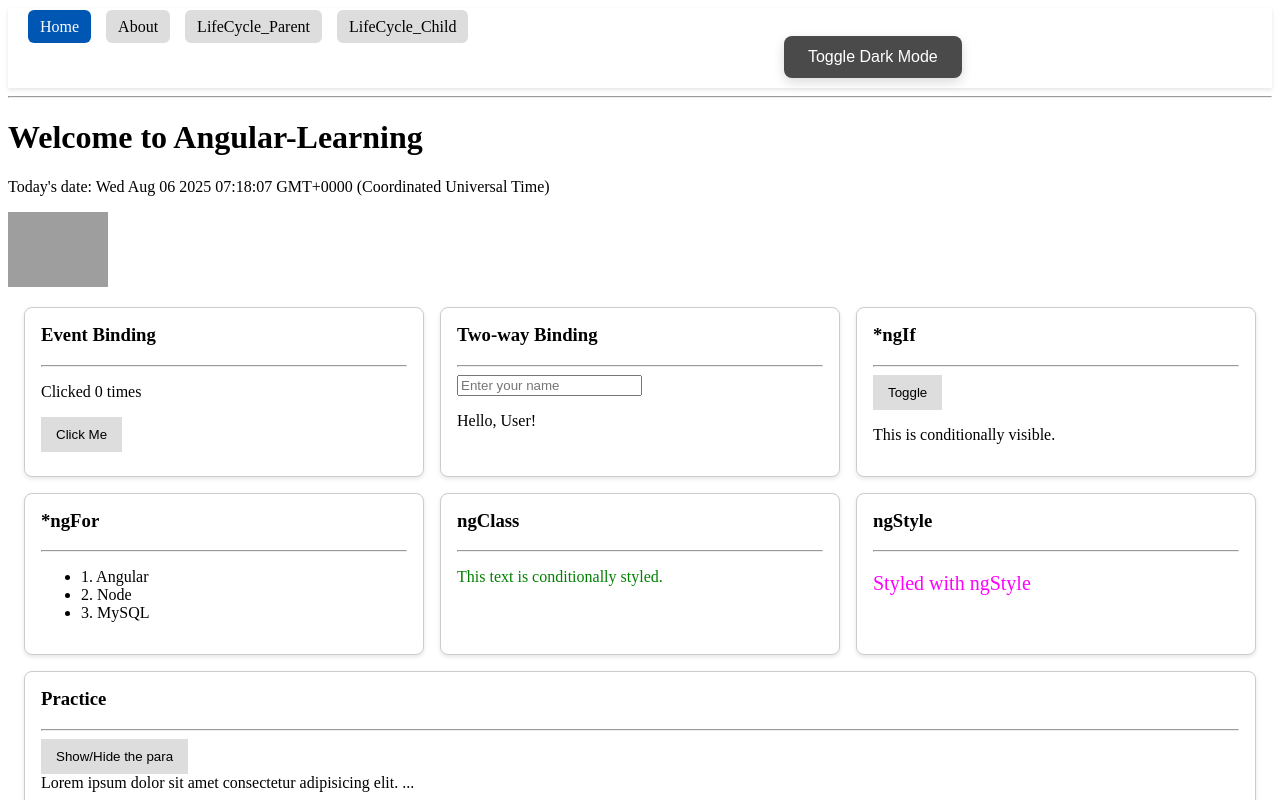
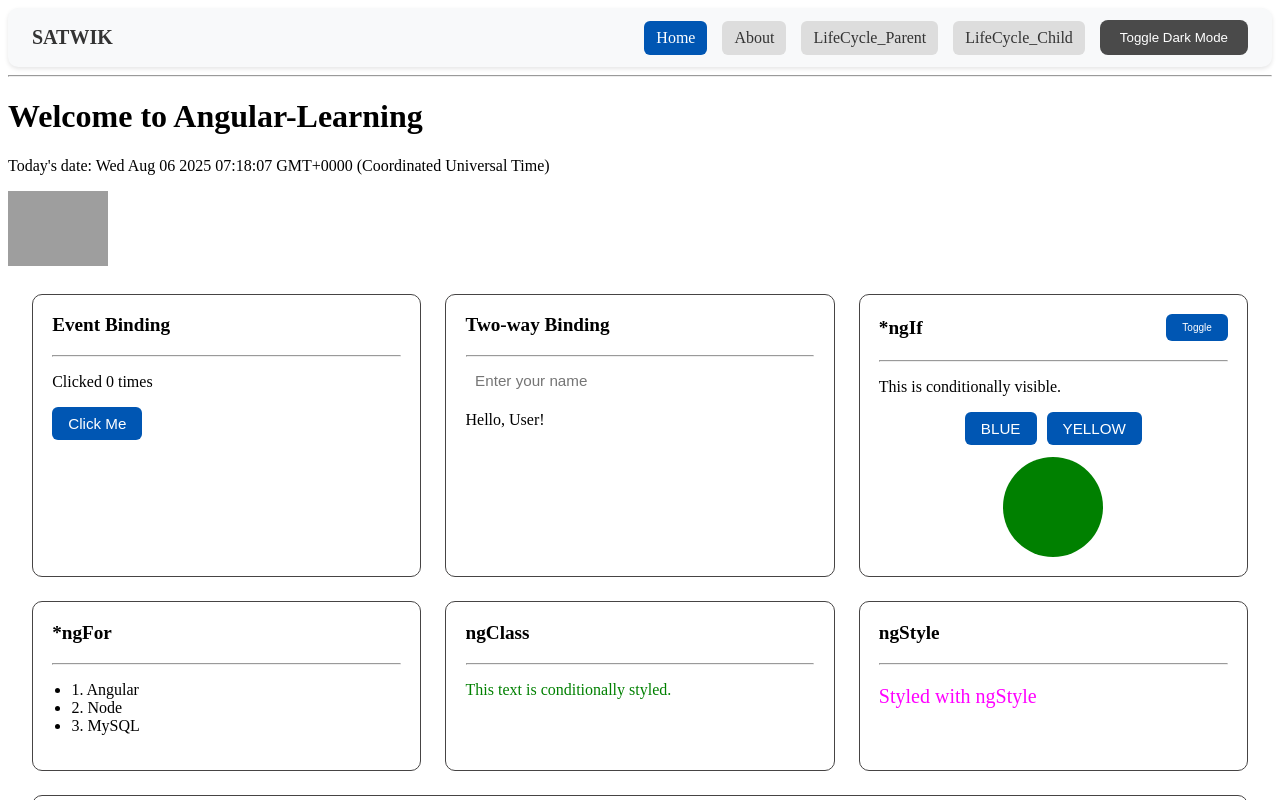
Before and after one commit to satwik20017/Angular_learning_Frontend, an Angular app: page / in a window 1280 px wide. Shown: the top 800 px of the page. Built offline with nearby package versions, Linux system fonts and the light colour scheme; grey boxes are pictures that could not be loaded.

Commit message:
8th commit

```diff
--- a/src/app/about/about.component.css
+++ b/src/app/about/about.component.css
@@ -1,3 +1,30 @@
+/* === THEME VARIABLES === */
+:root {
+  --primary-color: #7a5af8;
+  --primary-hover: #5e45d1;
+  --secondary-bg: #f9f9f9;
+  --text-color: #333;
+  --border-color: #ccc;
+  --box-bg: #fff;
+  --box-text: #333;
+  --form-bg: #fff;
+  --form-text: #333;
+  --shadow-color: rgba(0, 0, 0, 0.08);
+}
+
+body.dark-mode {
+  --primary-color: #66aaff;
+  --primary-hover: #4a91dd;
+  --secondary-bg: #1e1e1e;
+  --text-color: #eaeaea;
+  --border-color: #444;
+  --box-bg: #2a2a2a;
+  --box-text: #eaeaea;
+  --form-bg: #2a2a2a;
+  --form-text: #eaeaea;
+  --shadow-color: rgba(255, 255, 255, 0.08);
+}
+
 /* === GENERAL FLEX CONTAINERS === */
 .table-row,
 .responsive-row {
@@ -20,53 +47,54 @@
   gap: 2rem;
   justify-content: center;
   flex-wrap: wrap;
-  padding: 1rem;
+  padding: 1.5rem;
   margin-bottom: 2rem;
+  background-color: var(--secondary-bg);
+  transition: background-color 0.3s ease;
 }
 
-/* === FORM STYLING (unchanged) === */
+/* === FORM STYLING === */
 .custom-form {
   padding: 1.5rem;
   border-radius: 10px;
-  width: fit-content;
   min-width: 320px;
-  border: 1px solid #ccc;
-  font-family: 'Segoe UI', Tahoma, Geneva, Verdana, sans-serif;
-  box-shadow: 0 8px 20px rgba(0, 0, 0, 0.08);
-   background-color: var(--form-bg);
+  border: 1px solid var(--border-color);
+  background-color: var(--form-bg);
   color: var(--form-text);
+  box-shadow: 0 4px 12px var(--shadow-color);
+  transition: all 0.3s ease;
 }
 
 .form-title {
   font-size: 1.2rem;
   font-weight: bold;
   margin-bottom: 1rem;
-  color: #333;
+  color: var(--primary-color);
 }
 
 .custom-form label {
   display: block;
   margin-bottom: 6px;
   font-weight: bold;
-  color: #333;
+  color: var(--box-text);
 }
 
 .custom-form input[type="text"],
 .custom-form input[type="email"] {
-  width: 250px;
+  width: 100%;
   padding: 10px;
-  margin-bottom: 10px;
+  margin-bottom: 12px;
   border-radius: 6px;
   font-size: 14px;
-  border: 1px solid #ccc;
-  color: #000;
-  background-color: #fff;
+  border: 1px solid var(--border-color);
+  color: var(--box-text);
+  background-color: var(--box-bg);
   transition: border-color 0.3s ease, box-shadow 0.3s ease;
 }
 
 .custom-form input:focus {
   outline: none;
-  border-color: #7a5af8;
+  border-color: var(--primary-color);
   box-shadow: 0 0 0 2px rgba(122, 90, 248, 0.2);
 }
 
@@ -90,12 +118,12 @@
 }
 
 .custom-form button[type="submit"] {
-  background-color: #7a5af8;
+  background-color: var(--primary-color);
   color: white;
 }
 
 .custom-form button[type="submit"]:hover {
-  background-color: #5e45d1;
+  background-color: var(--primary-hover);
 }
 
 .custom-form button[type="submit"]:disabled {
@@ -117,25 +145,39 @@
 
 /* === SECTION BLOCK STYLING === */
 .divclass {
-   background-color: var(--box-bg);
+  background-color: var(--box-bg);
   color: var(--box-text);
-  border: 1px solid #ccc;
+  border: 1.9px solid rgb(70, 68, 68);
   padding: 1rem;
   margin: 1rem auto;
   max-width: 800px;
-  box-shadow: 0 4px 12px rgba(0, 0, 0, 0.06);
+  box-shadow: 0 4px 12px var(--shadow-color);
   border-radius: 8px;
+  transition: all 0.3s ease;
+}
+
+.divclass h3 {
+  margin-top: 0;
+  font-size: 1.1rem;
+  color: var(--primary-color);
+}
+
+.divclass:hover {
+  transform: translateY(-5px);
+  box-shadow: 0 8px 16px var(--shadow-color);
 }
 
 /* === GENERAL PAGE STYLING === */
 body {
   font-family: 'Segoe UI', Tahoma, Geneva, Verdana, sans-serif;
-  background-color: #f9f9f9;
+  background-color: var(--secondary-bg);
+  color: var(--text-color);
   margin: 0;
   padding: 1rem;
+  transition: background-color 0.3s ease, color 0.3s ease;
 }
 
-/* === MEDIA QUERIES FOR SMALL SCREENS === */
+/* === MEDIA QUERIES === */
 @media (max-width: 768px) {
   .table-row,
   .responsive-row,
@@ -150,9 +192,4 @@ body {
     width: 100%;
     min-width: unset;
   }
-
-  .custom-form input[type="text"],
-  .custom-form input[type="email"] {
-    width: 100%;
-  }
 }
--- a/src/app/app.component.css
+++ b/src/app/app.component.css
@@ -9,60 +9,100 @@ nav {
   background-color: #f8f9fa;
   padding: 12px 24px;
   display: flex;
-  gap: 20px;
+  justify-content: space-between;
+  border-radius: 10px;
+  align-items: center;
+  position: relative;
   box-shadow: 0 2px 4px rgba(0, 0, 0, 0.1);
 }
 
-nav a {
+/* Dark mode navbar */
+body.dark-mode nav {
+  background-color: #222;
+  color: #f1f1f1;
+}
+
+.logo {
+  font-size: 20px;
+  font-weight: bold;
+  color: #333; /* Light mode */
+  transition: transform 0.2s ease, color 0.2s ease;
+}
+
+/* Dark mode logo */
+body.dark-mode .logo {
+  color: #f1f1f1; /* Light text for dark background */
+}
+
+.logo:hover {
+  transform: scale(1.3); /* Slightly bigger */
+  color: #007bff; /* Light mode hover */
+}
+
+body.dark-mode .logo:hover {
+  color: #4da3ff; /* Dark mode hover */
+}
+
+.nav-links {
+  display: flex;
+  gap: 15px;
+  align-items: center;
+}
+
+.nav-links a {
   text-decoration: none;
   color: #333;
-  font-weight: 500;
-  font-size: 16px;
   padding: 8px 12px;
   border-radius: 6px;
   transition: background-color 0.2s ease, color 0.2s ease;
 }
 
-nav a:hover {
+/* Dark mode links */
+body.dark-mode .nav-links a {
+  color: #f1f1f1;
+}
+
+.nav-links a:hover {
   background-color: #007bff;
   color: white;
 }
 
-nav a.active {
+/* Dark mode hover */
+body.dark-mode .nav-links a:hover {
+  background-color: #555;
+  color: white;
+}
+
+.nav-links a.active {
   background-color: #0056b3;
   color: white;
 }
 
-nav {
-  display: flex;
-  justify-content: space-between;
-  align-items: center;
-  padding: 10px 20px;
-  background-color: var(--bg-color);
-  color: var(--text-color);
+body.dark-mode .nav-links a.active {
+  background-color: #007bff;
+  color: white;
 }
 
-.nav-links a {
-  margin-right: 15px;
-  text-decoration: none;
-  color: inherit;
+
+body.dark-mode .nav-links a {
+  color: #f1f1f1;
+  background-color: transparent; /* Keep transparent when inactive */
 }
 
 .dark-mode-toggles {
-  padding: 12px 24px;
-  margin-left: 20cm;
+  padding: 10px 20px;
   border: none;
   border-radius: 8px;
   background-color: #4a4a4a;
   color: #fff;
-  font-size: 16px;
-  font-weight: 500;
   cursor: pointer;
   transition: background-color 0.3s ease, transform 0.2s ease;
-  box-shadow: 0 4px 12px rgba(0, 0, 0, 0.15);
-  display: inline-flex;
-  align-items: center;
-  gap: 8px;
+}
+
+/* Dark mode button styling */
+body.dark-mode .dark-mode-toggles {
+  background-color: #888;
+  color: #000;
 }
 
 .dark-mode-toggles:hover {
@@ -70,6 +110,49 @@ nav {
   transform: scale(1.05);
 }
 
-.dark-mode-toggles:active {
-  transform: scale(0.98);
+/* Dark mode button hover */
+body.dark-mode .dark-mode-toggles:hover {
+  background-color: #aaa;
 }
+
+/* Hamburger menu icon */
+.menu-icon {
+  display: none;
+  font-size: 24px;
+  cursor: pointer;
+}
+
+/* RESPONSIVE STYLES */
+@media (max-width: 768px) {
+  .menu-icon {
+    display: block;
+  }
+
+  .nav-links {
+    flex-direction: column;
+    position: absolute;
+    top: 60px;
+    right: 0;
+    background-color: #f8f9fa;
+    width: 200px;
+    padding: 10px;
+    border-radius: 6px;
+    box-shadow: 0 4px 12px rgba(0, 0, 0, 0.1);
+    display: none;
+  }
+
+  /* Dark mode dropdown background */
+  body.dark-mode .nav-links {
+    background-color: #222;
+  }
+
+  .nav-links.active {
+    display: flex;
+  }
+
+  .nav-links a,
+  .dark-mode-toggles {
+    width: 100%;
+    text-align: left;
+  }
+}
--- a/src/app/app.component.html
+++ b/src/app/app.component.html
@@ -1,14 +1,22 @@
 <nav>
-  <div class="nav-links">
+  <div class="logo">SATWIK</div>
+
+  <!-- Hamburger menu icon -->
+  <div class="menu-icon" (click)="isMenuOpen = !isMenuOpen">
+    &#9776;
+  </div>
+
+  <div class="nav-links" [class.active]="isMenuOpen">
     <a routerLink="/" routerLinkActive="active" [routerLinkActiveOptions]="{ exact: true }">Home</a>
     <a routerLink="/about" routerLinkActive="active">About</a>
     <a routerLink="/lifecycle_parent" routerLinkActive="active">LifeCycle_Parent</a>
     <a routerLink="/lifecycle_child" routerLinkActive="active">LifeCycle_Child</a>
+    <button type="button" (click)="toggleDarkMode()" class="dark-mode-toggles">
+      Toggle Dark Mode
+    </button>
+  </div>
+</nav>
 
-    <button type="button" (click)="toggleDarkMode()" class="dark-mode-toggles" style="margin-left: 20cm;margin-right: auto;">Toggle Dark Mode</button>
-  </div>
-
-</nav>
 
 
 <hr />
--- a/src/app/app.component.ts
+++ b/src/app/app.component.ts
@@ -14,8 +14,9 @@ import { ThemeService } from './theme.service';
   styleUrl: './app.component.css'
 })
 export class AppComponent {
- constructor(private themeService: ThemeService) {}
+  constructor(private themeService: ThemeService) { }
 
+  isMenuOpen = false;
   toggleDarkMode(): void {
     this.themeService.toggleTheme();
   }
--- a/src/app/home/home.component.css
+++ b/src/app/home/home.component.css
@@ -1,44 +1,106 @@
+:root {
+  --primary-color: #0056b3;
+  --secondary-color: #f8f9fa;
+  --text-color: #333;
+  --box-bg: #fff;
+  --border-color: #ddd;
+  --hover-shadow: rgba(0, 0, 0, 0.12);
+}
+
+body.dark-mode {
+  --primary-color: #66aaff;
+  --secondary-color: #1e1e1e;
+  --text-color: #eaeaea;
+  --box-bg: #2a2a2a;
+  --border-color: #444;
+  --hover-shadow: rgba(255, 255, 255, 0.08);
+}
+
+/* Page Layout */
 .container {
   display: flex;
   flex-wrap: wrap;
   justify-content: space-between;
-  gap: 1rem;
-  padding: 1rem;
+  gap: 1.5rem;
+  padding: 1.5rem;
+  background-color: var(--secondary-color);
+  transition: background-color 0.3s ease;
 }
 
+/* Card Styling */
 .divclass {
-  flex: 1 1 300px; /* Grow, shrink, base size */
-  border: 1px solid #ccc;
-  padding: 1rem;
-  border-radius: 8px;
-  box-shadow: 0 2px 4px rgba(0,0,0,0.1);
-  background-color: var(--box-bg, #fff); /* Supports dark mode if needed */
+  flex: 1 1 300px;
+  border: 1.9px solid rgb(70, 68, 68);
+  padding: 1.2rem;
+  border-radius: 10px;
+  box-shadow: 0 2px 6px var(--hover-shadow);
+  background-color: var(--box-bg);
+  color: var(--text-color);
+  transition: all 0.3s ease;
 }
 
 .divclass h3 {
   margin-top: 0;
+  font-size: 1.2rem;
+  color: var(--primary-color);
 }
 
 .divclass:hover {
-  transform: scale(1.02);
+  transform: translateY(-5px);
+  box-shadow: 0 6px 12px var(--hover-shadow);
 }
 
+/* Buttons */
+button {
+  background-color: rgb(0, 86, 179);
+  color: #fff;
+  border: none;
+  padding: 0.5rem 1rem;
+  border-radius: 6px;
+  cursor: pointer;
+  font-size: 0.95rem;
+  transition: background-color 0.3s ease;
+}
+
+button:hover {
+  background-color: #004494;
+}
+
+/* Inputs */
+input {
+  padding: 0.4rem 0.6rem;
+  border: 1px solid var(--border-color);
+  border-radius: 5px;
+  font-size: 0.95rem;
+  outline: none;
+  transition: border-color 0.3s ease;
+}
+
+input:focus {
+  border-color: var(--primary-color);
+}
+
+/* Active & Inactive */
 .active {
   color: green;
+  font-weight: 500;
 }
 
 .inactive {
   color: red;
+  font-weight: 500;
 }
 
-#color {
-  background-color: #0056b3;
+/* Lists */
+ul, ol {
+  padding-left: 1.2rem;
 }
 
+/* Responsive */
 @media (max-width: 768px) {
   .container {
     flex-direction: column;
-    padding: 0.5rem;
+    gap: 1rem;
   }
 
   .divclass {
--- a/src/app/home/home.component.html
+++ b/src/app/home/home.component.html
@@ -7,27 +7,50 @@
   <div class="container">
 
     <div class="divclass">
-      <h3>Event Binding</h3><hr />
+      <h3>Event Binding</h3>
+      <hr />
       <p>Clicked {{count}} times</p>
       <button (click)="increment()">Click Me</button>
     </div>
 
     <div class="divclass">
-      <h3>Two-way Binding</h3><hr />
+      <h3>Two-way Binding</h3>
+      <hr />
       <input [(ngModel)]="name" placeholder="Enter your name">
       <p>Hello, {{name || 'User'}}!</p>
     </div>
 
     <div class="divclass">
-      <h3>*ngIf</h3><hr />
-      <button (click)="showDetails = !showDetails">Toggle</button>
+      <h3 style="display: flex; align-items: center; justify-content: space-between;">
+        *ngIf
+        <button (click)="showDetails = !showDetails" style="font-size: 10px;">
+          Toggle
+        </button>
+      </h3>
+
+      <hr />
       <div *ngIf='showDetails'>
         <p>This is conditionally visible.</p>
       </div>
+
+      <div style="display: flex; flex-direction: column; align-items: center; gap: 12px;">
+
+        <div style="display: flex; gap: 10px;">
+          <button (click)="changeToBlue()">BLUE</button>
+          <button (click)="changeToYellow()">YELLOW</button>
+        </div>
+
+        @if (display) {
+        <div [style.background-color]="boxColor" style="height: 100px; width: 100px; border-radius: 50%;">
+        </div>
+        }
+      </div>
+
     </div>
 
     <div class="divclass">
-      <h3>*ngFor</h3><hr />
+      <h3>*ngFor</h3>
+      <hr />
       <ul>
         <li *ngFor="let tech of technologies; let i = index">
           {{i + 1}}. {{tech}}
@@ -36,21 +59,24 @@
     </div>
 
     <div class="divclass">
-      <h3>ngClass</h3><hr />
+      <h3>ngClass</h3>
+      <hr />
       <p [ngClass]="{ 'active': isActive, 'inactive': !isActive}">
         This text is conditionally styled.
       </p>
     </div>
 
     <div class="divclass">
-      <h3>ngStyle</h3><hr />
+      <h3>ngStyle</h3>
+      <hr />
       <p [ngStyle]="{ 'font-size': fontSize, 'color': color}">
         Styled with ngStyle
       </p>
     </div>
 
     <div class="divclass">
-      <h3>Practice</h3><hr />
+      <h3>Practice</h3>
+      <hr />
       <button (click)="showPara = !showPara">Show/Hide the para</button>
       <div *ngIf='showPara'>
         Lorem ipsum dolor sit amet consectetur adipisicing elit. ...
--- a/src/app/home/home.component.ts
+++ b/src/app/home/home.component.ts
@@ -45,4 +45,14 @@ export class HomeComponent {
   //Directives
 
 
+  display = true;
+  boxColor = 'green'
+
+  changeToBlue() {
+    this.boxColor = 'blue'
+  }
+
+  changeToYellow(){
+    this.boxColor = 'yellow'
+  }
 }
```
